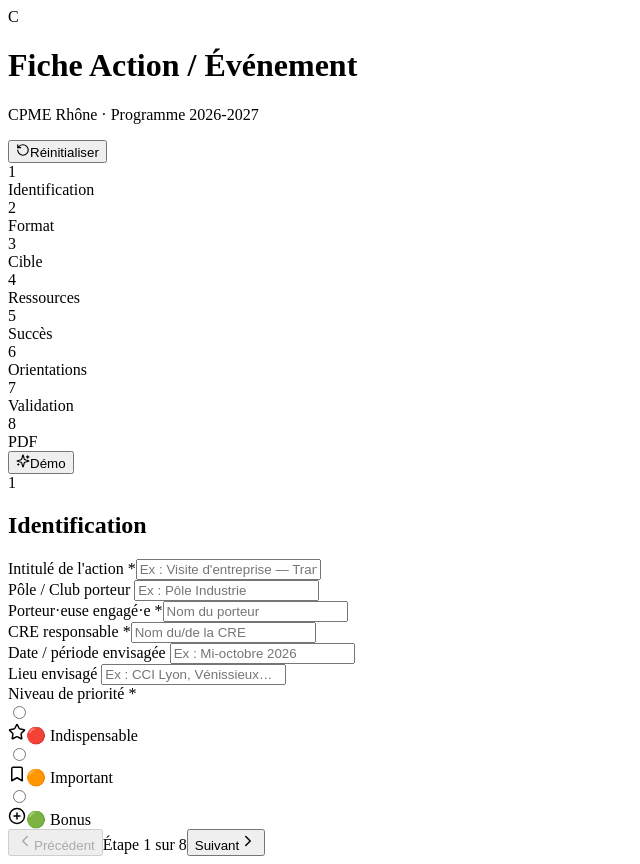
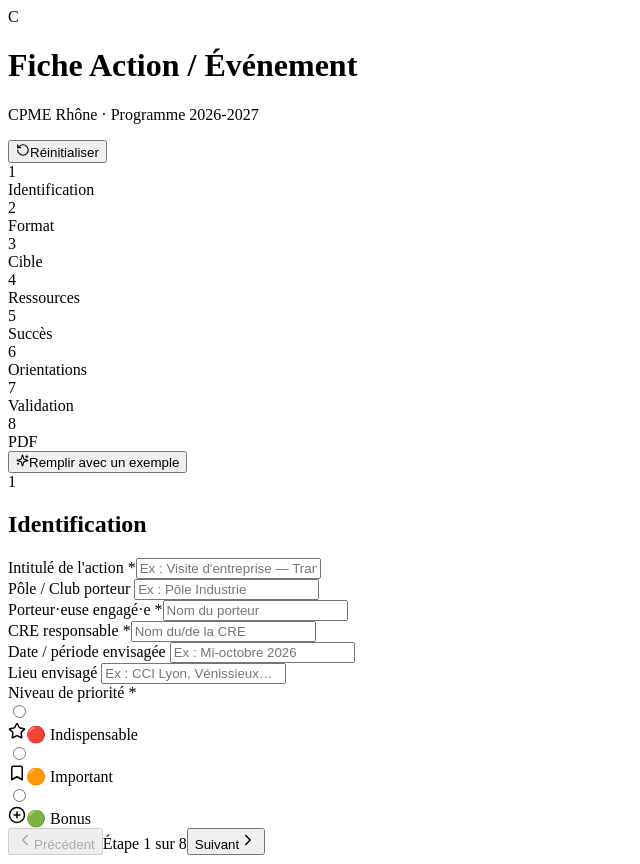
Before and after one commit to fabriceliut/event-cpme-form, a React (Vite) app: page / in a window 1280 px wide. Shown: the whole page, without its empty margins (0-640 px from the left). Built offline with nearby package versions, Linux system fonts and the light colour scheme; the HTML template or start-up script is replaced by a standard one.

Commit message:
fix: demo button in its own row below stepper to avoid overflow-x-auto clipping

```diff
--- a/src/App.jsx
+++ b/src/App.jsx
@@ -111,18 +111,18 @@ export default function App() {
             </button>
           </div>
         </div>
-        {/* Stepper + Demo */}
-        <div className="max-w-4xl mx-auto px-4 md:px-6 pb-4 pt-2 flex items-center gap-3">
-          <div className="flex-1">
-            <Stepper current={step} />
-          </div>
+        {/* Stepper */}
+        <div className="max-w-4xl mx-auto px-4 md:px-6 pb-2 pt-2">
+          <Stepper current={step} />
+        </div>
+        {/* Demo button */}
+        <div className="max-w-4xl mx-auto px-4 md:px-6 pb-3 flex justify-end">
           <button
             onClick={() => { fillDemo(); setStep(1); setErrors([]); setShowErrors(false) }}
-            className="flex-shrink-0 flex items-center gap-1.5 px-3 py-2 rounded-lg text-xs font-semibold text-amber-600 bg-amber-50 hover:bg-amber-100 border border-amber-200 transition-colors"
-            title="Remplir avec un exemple"
+            className="flex items-center gap-1.5 px-3 py-1.5 rounded-lg text-xs font-semibold text-amber-600 bg-amber-50 hover:bg-amber-100 border border-amber-200 transition-colors"
           >
-            <Sparkles size={14} />
-            <span>Démo</span>
+            <Sparkles size={13} />
+            <span>Remplir avec un exemple</span>
           </button>
         </div>
       </header>
```
